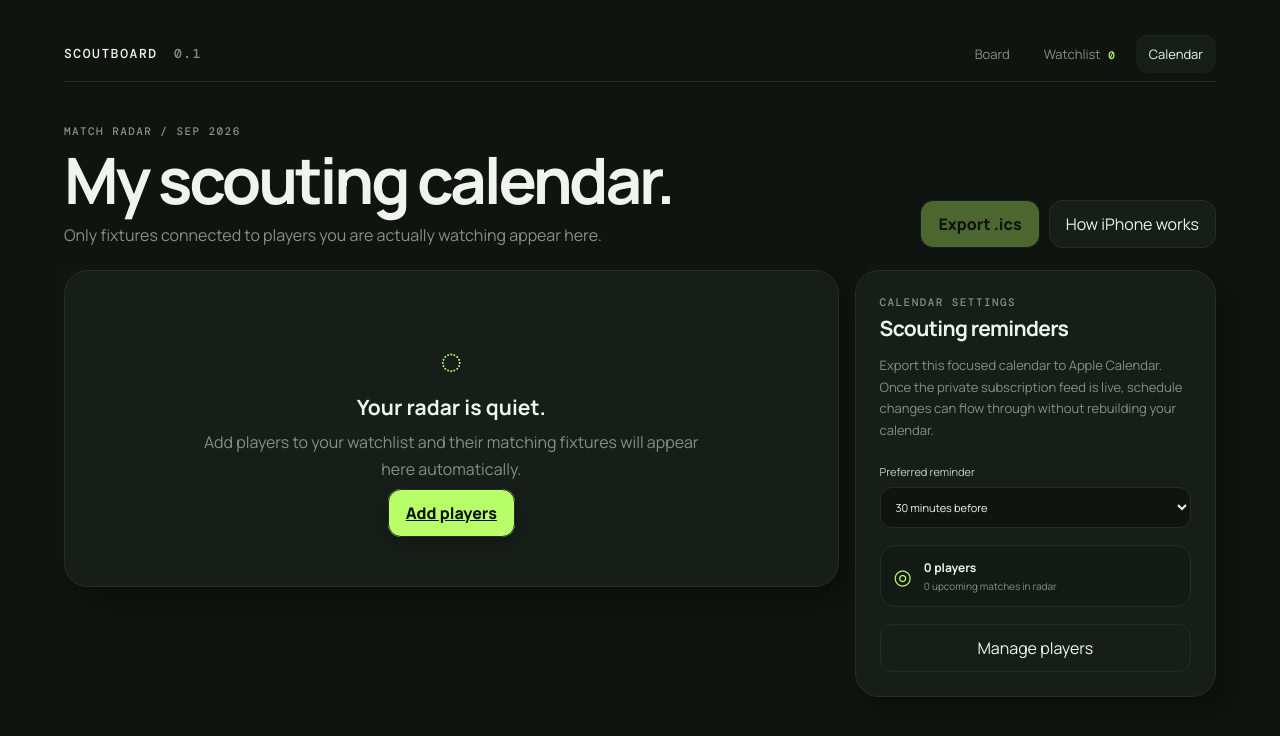
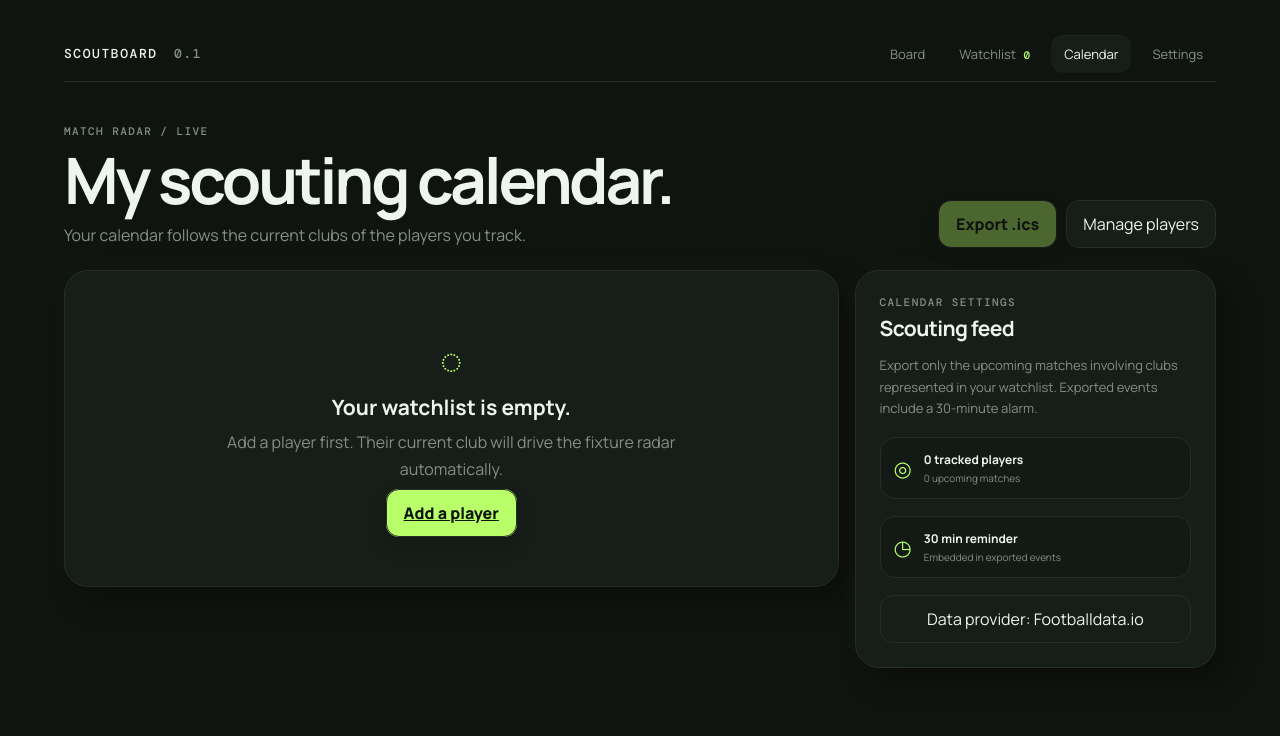
Before and after one commit to omaryazghi98-code/scoutboard, a Next.js app: page /calendar in a window 1280 px wide. Shown: the top 736 px of the page. Built offline with nearby package versions, Linux system fonts and the light colour scheme.

Commit message:
fix(calendar): live club-driven schedule and shared watchlist state

```diff
--- a/app/calendar/page.tsx
+++ b/app/calendar/page.tsx
@@ -2,63 +2,107 @@
 
 import { useEffect, useMemo, useState } from 'react';
 
+type Provider = 'api-football' | 'footballdata' | 'openfoot';
+type Player = { id: string; name: string; team: string; teamId: number | string | null; position: string; nationality: string; photo: string | null; provider?: Provider };
+type Fixture = { id: string; kickoff: string; timezone: string; venue: string | null; competition: string; home: { id: number | string; name: string; logo?: string | null }; away: { id: number | string; name: string; logo?: string | null }; provider?: Provider };
+
 const STORAGE_KEY = 'scoutboard-watchlist';
-type Player = { id: string; name: string; team: string; position: string; nationality: string };
-type Match = { id: string; date: string; time: string; home: string; away: string; team: string; playerIds: string[]; venue: string };
+const PROVIDER_KEY = 'scoutboard-provider';
+const KEY_NAMES: Record<Provider, string> = { footballdata: 'scoutboard-footballdata-key', openfoot: 'scoutboard-openfoot-key', 'api-football': 'scoutboard-api-football-key' };
 
-const matches: Match[] = [
-  { id:'m1', date:'2026-09-12', time:'16:00', home:'Barcelona', away:'Real Madrid', team:'Barcelona', playerIds:['yamal'], venue:'Estadi Olímpic Lluís Companys' },
-  { id:'m2', date:'2026-09-13', time:'20:45', home:'PSG', away:'Marseille', team:'PSG', playerIds:['zaire-emery','doue'], venue:'Parc des Princes' },
-  { id:'m3', date:'2026-09-13', time:'16:30', home:'Arsenal', away:'Chelsea', team:'Arsenal', playerIds:['saka'], venue:'Emirates Stadium' },
-  { id:'m4', date:'2026-09-14', time:'20:00', home:'Liverpool', away:'Newcastle', team:'Liverpool', playerIds:['wirtz'], venue:'Anfield' },
-  { id:'m5', date:'2026-09-14', time:'18:30', home:'Manchester City', away:'Aston Villa', team:'Manchester City', playerIds:['cherki'], venue:'Etihad Stadium' },
-];
+function getProvider(): Provider { try { const value = window.localStorage.getItem(PROVIDER_KEY) as Provider | null; return value && ['api-football', 'footballdata', 'openfoot'].includes(value) ? value : 'footballdata'; } catch { return 'footballdata'; } }
+function getApiKey(provider: Provider) { try { return window.localStorage.getItem(KEY_NAMES[provider]) || ''; } catch { return ''; } }
+function readPlayers(): Player[] { try { const raw = window.localStorage.getItem(STORAGE_KEY); return raw ? JSON.parse(raw) : []; } catch { return []; } }
+function savePlayers(players: Player[]) { try { window.localStorage.setItem(STORAGE_KEY, JSON.stringify(players)); } catch {} }
 
-function makeIcs(playerList: Player[]) {
-  const watched = matches.filter((match) => match.playerIds.some((id) => playerList.some((player) => player.id === id)));
-  const pad = (value: number) => String(value).padStart(2,'0');
-  const dtstamp = new Date().toISOString().replace(/[-:]/g,'').replace(/\.\d{3}Z$/,'Z');
-  const escape = (text: string) => text.replace(/([,;\\])/g,'\\$1').replace(/\n/g,'\\n');
-  const events = watched.map((match, index) => {
-    const [year,month,day] = match.date.split('-').map(Number);
-    const [hour,minute] = match.time.split(':').map(Number);
-    const start = `${year}${pad(month)}${pad(day)}T${pad(hour)}${pad(minute)}00`;
-    const endHour = hour + 2;
-    const end = `${year}${pad(month)}${pad(day)}T${pad(endHour)}${pad(minute)}00`;
-    const names = match.playerIds.map((id) => playerList.find((player) => player.id === id)?.name).filter(Boolean).join(', ');
-    return [
-      'BEGIN:VEVENT',
-      `UID:${match.id}-scoutboard-${index}@scoutboard`,
-      `DTSTAMP:${dtstamp}`,
-      `DTSTART:${start}`,
-      `DTEND:${end}`,
-      `SUMMARY:${escape(`${match.home} vs ${match.away} — Scout ${names}`)}`,
-      `LOCATION:${escape(match.venue)}`,
-      `DESCRIPTION:${escape(`Players to watch: ${names}. Generated by Scoutboard.`)}`,
-      'END:VEVENT',
-    ].join('\r\n');
+function makeIcs(matches: Fixture[], players: Player[]) {
+  const pad = (value: number) => String(value).padStart(2, '0');
+  const stamp = new Date().toISOString().replace(/[-:]/g, '').replace(/\.\d{3}Z$/, 'Z');
+  const escape = (text: string) => text.replace(/([,;\\])/g, '\\$1').replace(/\n/g, '\\n');
+  const events = matches.map((match) => {
+    const date = new Date(match.kickoff);
+    const start = `${date.getUTCFullYear()}${pad(date.getUTCMonth() + 1)}${pad(date.getUTCDate())}T${pad(date.getUTCHours())}${pad(date.getUTCMinutes())}00Z`;
+    const end = new Date(date.getTime() + 2 * 60 * 60 * 1000);
+    const endStamp = `${end.getUTCFullYear()}${pad(end.getUTCMonth() + 1)}${pad(end.getUTCDate())}T${pad(end.getUTCHours())}${pad(end.getUTCMinutes())}00Z`;
+    const watchers = players.filter((player) => String(player.teamId) === String(match.home.id) || String(player.teamId) === String(match.away.id)).map((player) => player.name).join(', ');
+    return ['BEGIN:VEVENT', `UID:${match.provider || 'scoutboard'}-${match.id}@scoutboard`, `DTSTAMP:${stamp}`, `DTSTART:${start}`, `DTEND:${endStamp}`, `SUMMARY:${escape(`${match.home.name} vs ${match.away.name} — Scout ${watchers}`)}`, `LOCATION:${escape(match.venue || '')}`, `DESCRIPTION:${escape(`Players to watch: ${watchers}. Generated by Scoutboard.`)}`, 'BEGIN:VALARM', 'TRIGGER:-PT30M', 'ACTION:DISPLAY', `DESCRIPTION:${escape(`Scoutboard: ${match.home.name} vs ${match.away.name}`)}`, 'END:VALARM', 'END:VEVENT'].join('\r\n');
   });
-  return ['BEGIN:VCALENDAR','VERSION:2.0','PRODID:-//Scoutboard//Scouting Calendar//EN','CALSCALE:GREGORIAN','X-WR-CALNAME:Scoutboard — My Players','X-WR-CALDESC:Matches involving players on your Scoutboard watchlist',...events,'END:VCALENDAR'].join('\r\n');
+  return ['BEGIN:VCALENDAR', 'VERSION:2.0', 'PRODID:-//Scoutboard//Scouting Calendar//EN', 'CALSCALE:GREGORIAN', 'X-WR-CALNAME:Scoutboard — My Players', ...events, 'END:VCALENDAR'].join('\r\n');
 }
 
 export default function CalendarPage() {
   const [players, setPlayers] = useState<Player[]>([]);
-  const [reminder, setReminder] = useState('30 minutes before');
-  useEffect(() => { try { const saved = window.localStorage.getItem(STORAGE_KEY); if (saved) setPlayers(JSON.parse(saved)); } catch {} }, []);
-  const visible = useMemo(() => matches.filter((match) => match.playerIds.some((id) => players.some((player) => player.id === id))), [players]);
+  const [matches, setMatches] = useState<Fixture[]>([]);
+  const [loading, setLoading] = useState(false);
+  const [hydrating, setHydrating] = useState(false);
+  const [error, setError] = useState('');
+  const [provider, setProvider] = useState<Provider>('footballdata');
 
-  const downloadIcs = () => {
-    const blob = new Blob([makeIcs(players)], { type:'text/calendar;charset=utf-8' });
-    const url = URL.createObjectURL(blob);
-    const link = document.createElement('a'); link.href = url; link.download = 'scoutboard-calendar.ics'; link.click(); URL.revokeObjectURL(url);
-  };
+  useEffect(() => {
+    setProvider(getProvider());
+    setPlayers(readPlayers());
+    const sync = () => { setPlayers(readPlayers()); setProvider(getProvider()); };
+    window.addEventListener('storage', sync);
+    window.addEventListener('focus', sync);
+    return () => { window.removeEventListener('storage', sync); window.removeEventListener('focus', sync); };
+  }, []);
+
+  useEffect(() => {
+    const legacy = players.filter((player) => !player.teamId && player.name);
+    if (!legacy.length) return;
+    let cancelled = false;
+    setHydrating(true);
+    Promise.all(legacy.map(async (player) => {
+      const p = player.provider || provider;
+      const key = getApiKey(p);
+      try {
+        const response = await fetch(`/api/players/search?q=${encodeURIComponent(player.name)}&provider=${p}`, { headers: key ? { 'x-scoutboard-api-key': key } : undefined });
+        const data = await response.json().catch(() => ({}));
+        const resolved = (data.players || []).find((candidate: Player) => candidate.teamId);
+        return resolved ? { ...player, ...resolved, id: player.id, providerId: player.providerId, provider: p } : player;
+      } catch { return player; }
+    })).then((resolved) => {
+      if (cancelled) return;
+      const byId = new Map(resolved.map((player) => [player.id, player]));
+      const next = players.map((player) => byId.get(player.id) || player);
+      setPlayers(next);
+      savePlayers(next);
+    }).finally(() => { if (!cancelled) setHydrating(false); });
+    return () => { cancelled = true; };
+  }, [players.length, provider]);
+
+  useEffect(() => {
+    const groups = new Map<Provider, Set<string>>();
+    players.forEach((player) => { if (player.teamId) { const p = player.provider || provider; if (!groups.has(p)) groups.set(p, new Set()); groups.get(p)!.add(String(player.teamId)); } });
+    if (!groups.size) { setMatches([]); setError(''); return; }
+    let cancelled = false;
+    setLoading(true); setError('');
+    Promise.all([...groups.entries()].flatMap(([p, ids]) => [...ids].map(async (teamId) => {
+      const key = getApiKey(p);
+      const response = await fetch(`/api/fixtures/team?teamId=${encodeURIComponent(teamId)}&provider=${p}`, { headers: key ? { 'x-scoutboard-api-key': key } : undefined });
+      const data = await response.json().catch(() => ({}));
+      if (!response.ok) throw new Error(data.error || `Fixture request failed (${response.status})`);
+      return (data.fixtures || []).map((fixture: Fixture) => ({ ...fixture, provider: p }));
+    }))).then((payloads) => {
+      if (cancelled) return;
+      const merged = payloads.flat().filter(Boolean).sort((a, b) => a.kickoff.localeCompare(b.kickoff));
+      setMatches(merged.filter((fixture, index, all) => all.findIndex((item) => `${item.provider}:${item.id}` === `${fixture.provider}:${fixture.id}`) === index));
+    }).catch((reason) => { if (!cancelled) { setMatches([]); setError(reason instanceof Error ? reason.message : 'Unable to load fixtures.'); } }).finally(() => { if (!cancelled) setLoading(false); });
+    return () => { cancelled = true; };
+  }, [players, provider]);
+
+  const visible = useMemo(() => matches.filter((match) => players.some((player) => String(player.teamId) === String(match.home.id) || String(player.teamId) === String(match.away.id))), [matches, players]);
+  const downloadIcs = () => { const blob = new Blob([makeIcs(visible, players)], { type: 'text/calendar;charset=utf-8' }); const url = URL.createObjectURL(blob); const link = document.createElement('a'); link.href = url; link.download = 'scoutboard-calendar.ics'; link.click(); setTimeout(() => URL.revokeObjectURL(url), 500); };
 
   return <main className="workspace">
-    <header className="topbar"><a className="brand" href="/">SCOUTBOARD <span>0.1</span></a><nav><a href="/">Board</a><a href="/watchlist">Watchlist <b>{players.length}</b></a><a className="navActive" href="/calendar">Calendar</a></nav></header>
-    <section className="calendarHead"><div><div className="eyebrow">MATCH RADAR / SEP 2026</div><h1>My scouting calendar.</h1><p>Only fixtures connected to players you are actually watching appear here.</p></div><div className="calendarActions"><button className="primaryButton" onClick={downloadIcs} disabled={!players.length}>Export .ics</button><button className="ghostButton" onClick={() => alert('On iPhone: Calendar → Calendars → Add Calendar → Add Subscription Calendar, then paste your private Scoutboard feed URL once the server feed is enabled.')}>How iPhone works</button></div></section>
-    <section className="calendarLayout">
-      <div className="calendarList">{visible.length === 0 ? <article className="emptyCard"><div className="emptyMark">◌</div><h3>Your radar is quiet.</h3><p>Add players to your watchlist and their matching fixtures will appear here automatically.</p><a className="primaryButton" href="/">Add players</a></article> : visible.map((match) => { const watched = match.playerIds.map((id) => players.find((player) => player.id === id)).filter(Boolean) as Player[]; return <article className="matchCard" key={match.id}><div className="matchDate"><strong>{new Date(`${match.date}T12:00:00`).toLocaleDateString('en-GB',{weekday:'short'})}</strong><span>{new Date(`${match.date}T12:00:00`).getDate()}</span></div><div className="matchInfo"><div className="matchTitle"><strong>{match.home}</strong><span>vs</span><strong>{match.away}</strong></div><div className="matchMeta">{match.time} · {match.venue}</div><div className="watcherRow">{watched.map((player) => <span className="watcherPill" key={player.id}>👁 {player.name}</span>)}</div></div><button className="smallButton" onClick={() => alert('Fixture detail is the next build step — this card is already wired around the watched-player relationship.')}>View</button></article>; })}</div>
-      <aside className="calendarSide featureCard"><div className="eyebrow">CALENDAR SETTINGS</div><h2>Scouting reminders</h2><p>Export this focused calendar to Apple Calendar. Once the private subscription feed is live, schedule changes can flow through without rebuilding your calendar.</p><label className="fieldLabel">Preferred reminder<select value={reminder} onChange={(event) => setReminder(event.target.value)}><option>30 minutes before</option><option>1 hour before</option><option>2 hours before</option></select></label><div className="calendarSideNote"><span>◎</span><div><strong>{players.length} players</strong><small>{visible.length} upcoming matches in radar</small></div></div><a className="ghostButton" href="/watchlist">Manage players</a></aside>
-    </section>
+    <header className="topbar"><a className="brand" href="/">SCOUTBOARD <span>0.1</span></a><nav><a href="/">Board</a><a href="/watchlist">Watchlist <b>{players.length}</b></a><a className="navActive" href="/calendar">Calendar</a><a href="/settings">Settings</a></nav></header>
+    <section className="calendarHead"><div><div className="eyebrow">MATCH RADAR / LIVE</div><h1>My scouting calendar.</h1><p>Your calendar follows the current clubs of the players you track.</p></div><div className="calendarActions"><button className="primaryButton" onClick={downloadIcs} disabled={!visible.length}>Export .ics</button><a className="ghostButton" href="/watchlist">Manage players</a></div></section>
+    <section className="calendarLayout"><div className="calendarList">
+      {(loading || hydrating) && <article className="emptyCard"><div className="emptyMark">◌</div><h3>{hydrating ? 'Resolving current clubs…' : 'Building your radar…'}</h3><p>{hydrating ? 'Updating older watchlist entries with their current club identity.' : 'Fetching upcoming fixtures for the clubs you track.'}</p></article>}
+      {!loading && !hydrating && error && <article className="emptyCard"><div className="emptyMark">!</div><h3>Fixture provider error.</h3><p>{error}</p><a className="primaryButton" href="/settings">Check provider</a></article>}
+      {!loading && !hydrating && !error && !players.length && <article className="emptyCard"><div className="emptyMark">◌</div><h3>Your watchlist is empty.</h3><p>Add a player first. Their current club will drive the fixture radar automatically.</p><a className="primaryButton" href="/">Add a player</a></article>}
+      {!loading && !hydrating && !error && players.length > 0 && !visible.length && <article className="emptyCard"><div className="emptyMark">⌁</div><h3>No upcoming fixtures found.</h3><p>Scoutboard has your players, but the active provider returned no scheduled matches for their clubs.</p><a className="ghostButton" href="/settings">Change provider</a></article>}
+      {!loading && !hydrating && !error && visible.map((match) => { const date = new Date(match.kickoff); const watched = players.filter((player) => String(player.teamId) === String(match.home.id) || String(player.teamId) === String(match.away.id)); return <article className="matchCard" key={`${match.provider}:${match.id}`}><div className="matchDate"><strong>{date.toLocaleDateString('en-GB', { weekday: 'short' })}</strong><span>{date.getDate()}</span></div><div className="matchInfo"><div className="matchTitle"><strong>{match.home.name}</strong><span>vs</span><strong>{match.away.name}</strong></div><div className="matchMeta">{date.toLocaleTimeString('en-GB', { hour: '2-digit', minute: '2-digit' })} · {match.competition}{match.venue ? ` · ${match.venue}` : ''}</div><div className="watcherRow">{watched.map((player) => <span className="watcherPill" key={`${player.provider}:${player.id}`}>👁 {player.name}</span>)}</div></div><span className="smallButton">{match.provider === 'footballdata' ? 'FD.IO' : match.provider === 'openfoot' ? 'OPENFOOT' : 'API-FB'}</span></article>; })}
+    </div><aside className="calendarSide featureCard"><div className="eyebrow">CALENDAR SETTINGS</div><h2>Scouting feed</h2><p>Export only the upcoming matches involving clubs represented in your watchlist. Exported events include a 30-minute alarm.</p><div className="calendarSideNote"><span>◎</span><div><strong>{players.length} tracked player{players.length === 1 ? '' : 's'}</strong><small>{visible.length} upcoming match{visible.length === 1 ? '' : 'es'}</small></div></div><div className="calendarSideNote"><span>◷</span><div><strong>30 min reminder</strong><small>Embedded in exported events</small></div></div><a className="ghostButton" href="/settings">Data provider: {provider === 'footballdata' ? 'Footballdata.io' : provider === 'openfoot' ? 'OpenFootAPI' : 'API-Football'}</a></aside></section>
   </main>;
 }
```
